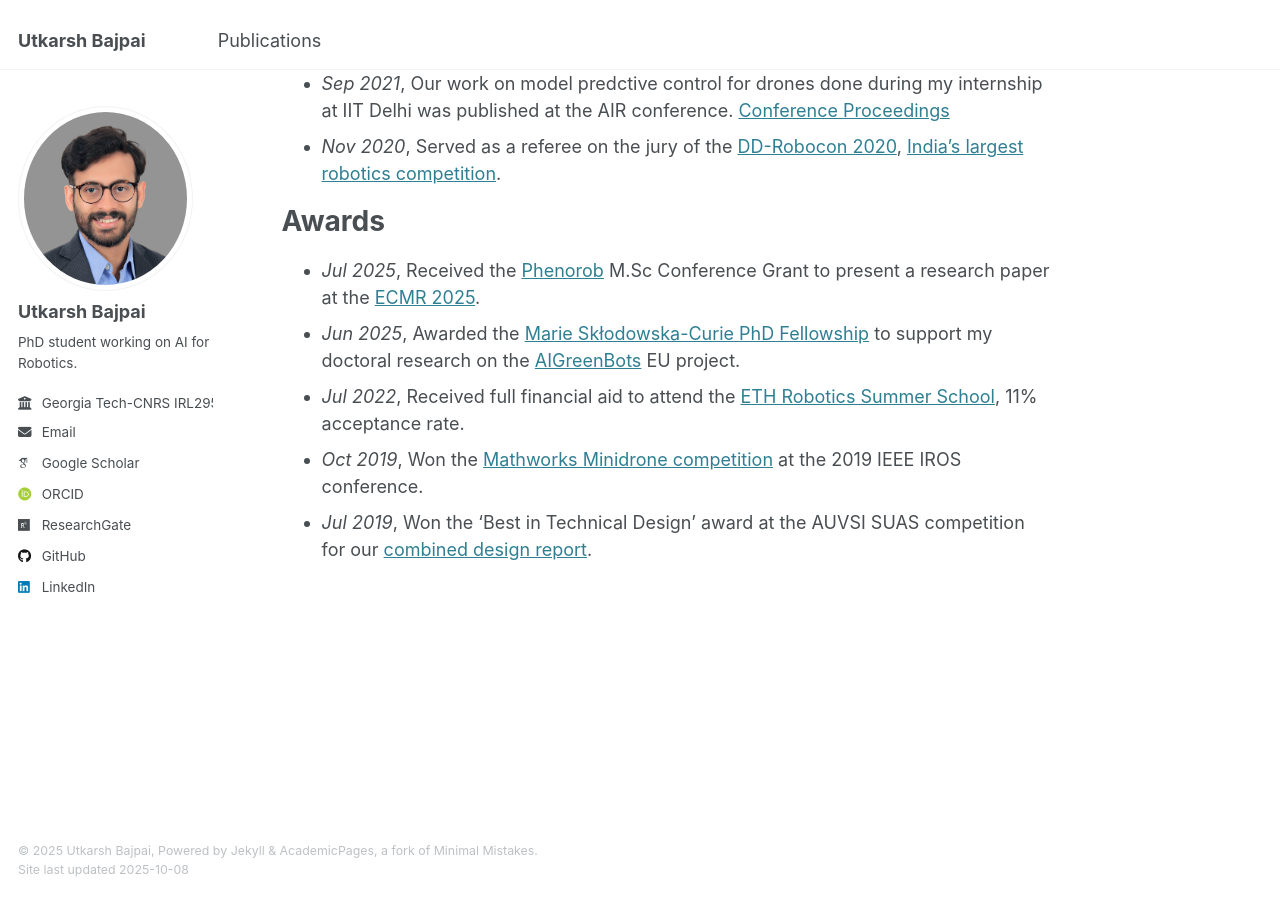
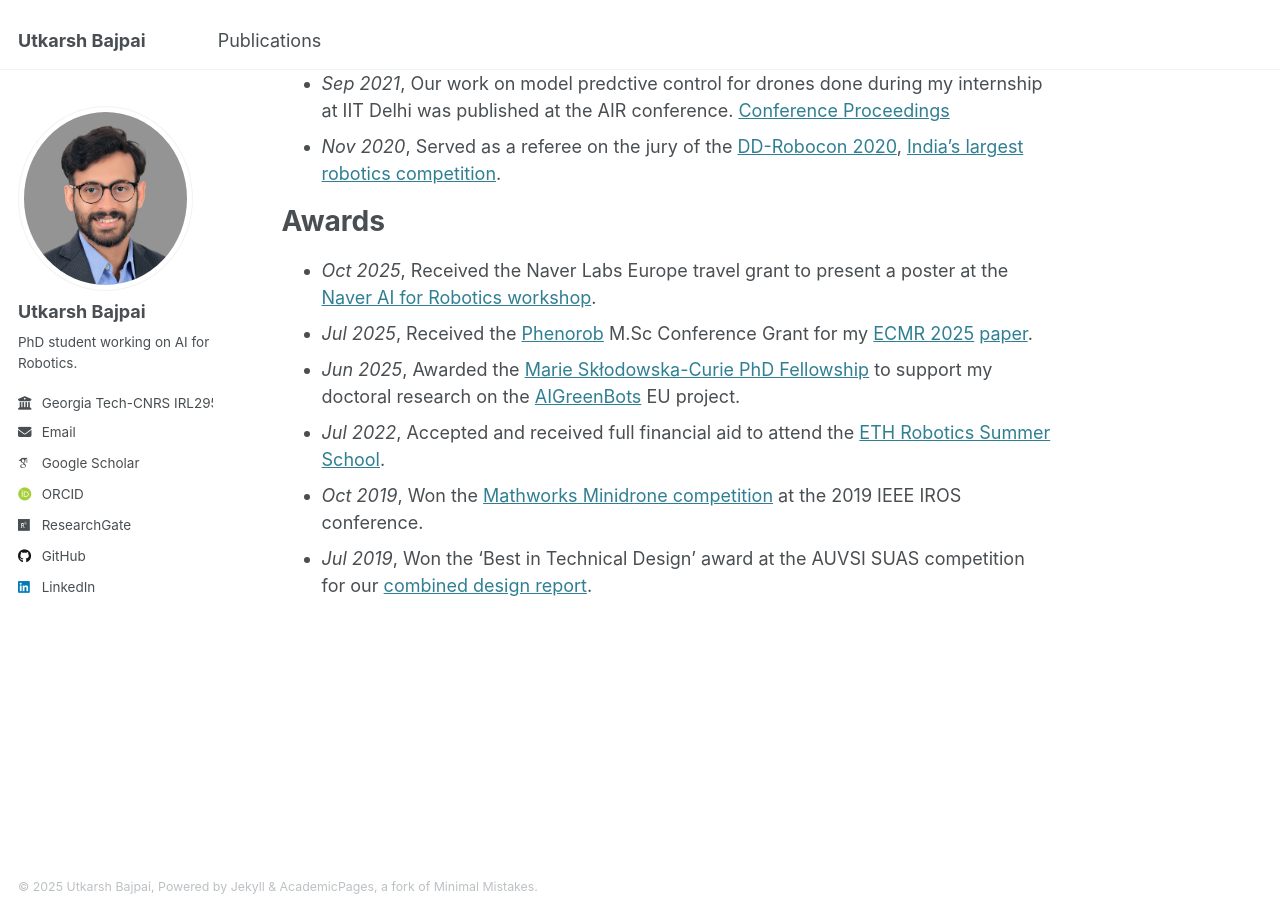
Before and after one commit to baj31415/baj31415.github.io, a Jekyll site: the page built from _pages/about.md, in a window 1280 px wide and 900 px high, scrolled down 775 px. Built offline with Jekyll 4.4.1, drawn with Linux system fonts in a browser that asks for light colours; some web fonts are replaced.

Commit message:
updated about

```diff
--- a/_pages/about.md
+++ b/_pages/about.md
@@ -24,8 +24,9 @@
 
 # Awards
 
-- *Jul 2025*, Received the [Phenorob](https://www.phenorob.de/index.html) M.Sc Conference Grant to present a research paper at the [ECMR 2025](https://ecmr2025.dei.unipd.it).
+- *Oct 2025*, Received the Naver Labs Europe travel grant to present a poster at the [Naver AI for Robotics workshop](https://europe.naverlabs.com/updates/ai4roboticsworkshop/).
+- *Jul 2025*, Received the [Phenorob](https://www.phenorob.de/index.html) M.Sc Conference Grant for my [ECMR 2025](https://ecmr2025.dei.unipd.it) [paper](https://arxiv.org/abs/2506.13367).
 - *Jun 2025*, Awarded the [Marie Skłodowska-Curie PhD Fellowship](https://marie-sklodowska-curie-actions.ec.europa.eu/about-msca) to support my doctoral research on the [AIGreenBots](https://aigreenbots.eu) EU project.
-- *Jul 2022*, Received full financial aid to attend the [ETH Robotics Summer School](https://robotics-summerschool.ethz.ch/), 11% acceptance rate.
+- *Jul 2022*, Accepted and received full financial aid to attend the [ETH Robotics Summer School](https://robotics-summerschool.ethz.ch/).
 - *Oct 2019*, Won the [Mathworks Minidrone competition](https://www.mathworks.com/academia/students/competitions/minidrones/winners.html#IROS2019) at the 2019 IEEE IROS conference.
 - *Jul 2019*, Won the 'Best in Technical Design' award at the AUVSI SUAS competition for our [combined design report](http://baj31415.github.io/files/2019srmuavCDR.pdf).
```
